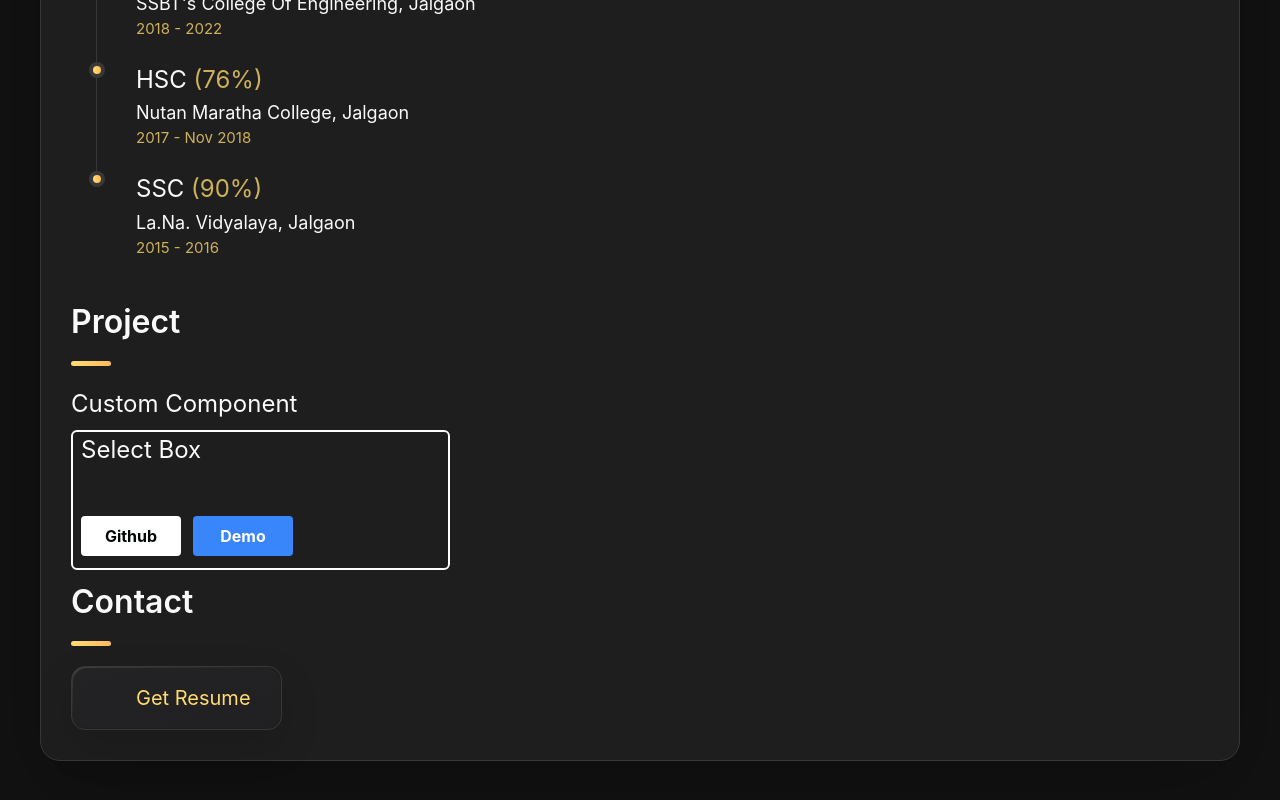
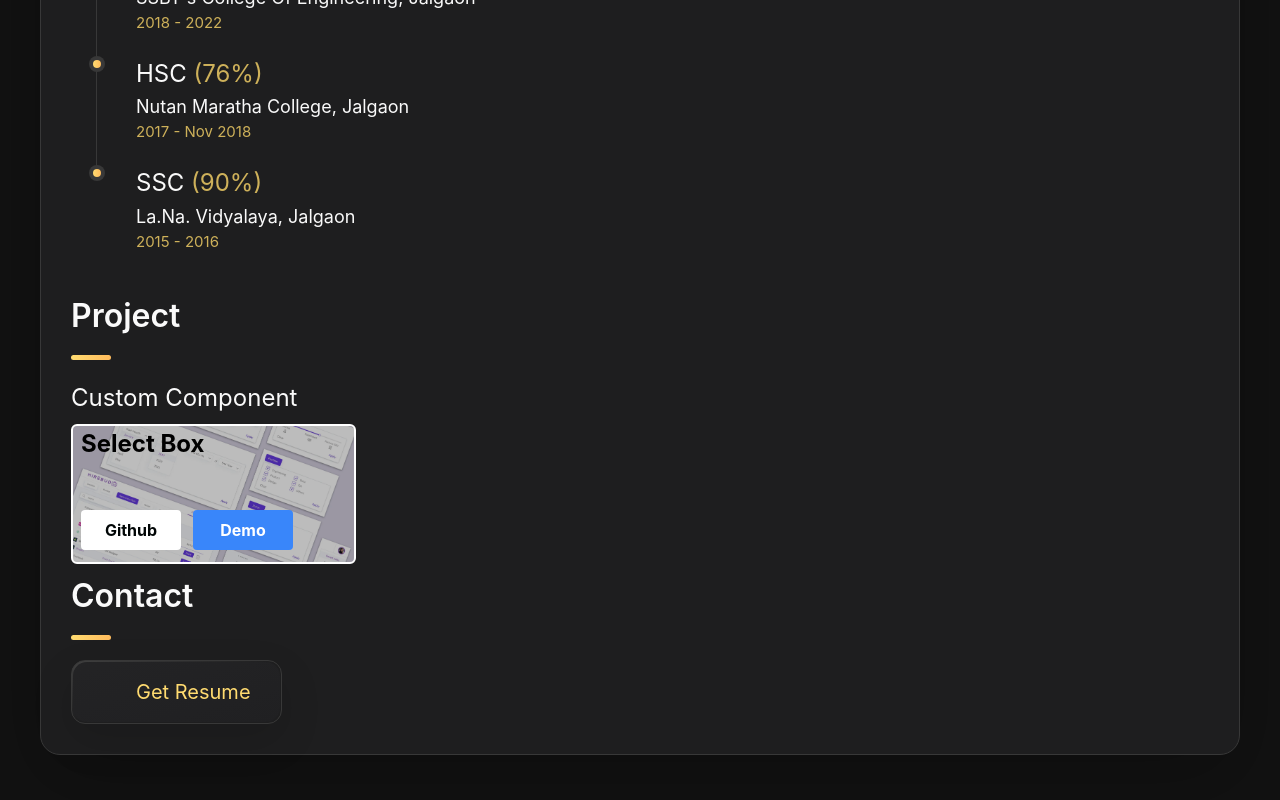
Before and after one commit to sagarVentura/portfolio, a React (Create React App) app: page / in a window 1280 px wide. Shown: the part 1848-2648 px from the top of the page. Built offline with nearby package versions, Linux system fonts and the light colour scheme; some icons are missing.

Commit message:
black patch

```diff
--- a/public/file.css
+++ b/public/file.css
@@ -2340,7 +2340,7 @@
     }
      .sidebar-header{
       display:flex;
-      flex-direction: column;
+      flex-direction: row;
       align-items: center;
     }
      .SecondContainer {
--- a/src/Layout.jsx
+++ b/src/Layout.jsx
@@ -6,9 +6,9 @@ function Layout() {
   return (
     <>
       <main >
-      {/* <Header/> */}
-      <div className="flex  SecondContainer">
-      {/* <Sidebar/> */}
+      <Header/>
+      <div className="flex  gap-2 SecondContainer">
+      <Sidebar/>
       <div className="main-content fontSize outlet">
       <Outlet />
       </div>
--- a/src/component/common/Header.jsx
+++ b/src/component/common/Header.jsx
@@ -1,8 +1,10 @@
 import { useEffect, useRef, useState } from "react";
+import { useNavigate } from "react-router-dom";
 
 function Header() {
   const [routing, setRouting] = useState("about");
   let scrollRef=useRef();
+  let navigate=useNavigate();
   const scroll=(routing)=>{
     // scrollRef.current.scrollIntoView({behavior:'auto'});
 
@@ -18,6 +20,11 @@ function Header() {
 
     }
     }
+
+
+    useEffect(()=>{
+      scroll(routing)
+    },[routing])
 
   let route = [
     {
@@ -43,8 +50,9 @@ function Header() {
                 className={`navbar-link  ${ele.route == routing && "active"}`}
                 data-nav-link
                 onClick={() => {
-                  scroll(ele.route)
+                  navigate("/");
                   setRouting(ele.route);
+
                 }}
               >
                 {ele.route}
--- a/src/component/common/Sidebar.jsx
+++ b/src/component/common/Sidebar.jsx
@@ -6,7 +6,7 @@ import { ChevronDownOutline } from "react-ionicons";
 function Sidebar() {
   const [hideDetail, setHideDetail] = useState(true);
   return (
-    <div className="sidebar">
+    <div className="sidebar sm:!hidden ">
       <div>
         <button
           className="info_more-btn"
--- a/src/screen/MainScreen.jsx
+++ b/src/screen/MainScreen.jsx
@@ -7,7 +7,7 @@ import Resume from "./Resume"
 function MainScreen() {
   return (
     <div className="flex flex-col gap-2" >
-      <Header/>
+      {/* <Header/> */}
         <About/>
         <Resume/>
         <Portfolio/>
--- a/src/screen/Portfolio.jsx
+++ b/src/screen/Portfolio.jsx
@@ -1,6 +1,7 @@
 import { useNavigate } from "react-router-dom";
 import github from "../assets/images/github.png"
 import Button from "../component/reusableComponent/Button";
+import selectboximage from "../assets/images/customComponent/selectbox.png"
 
 function Portfolio() {
   return (
@@ -34,35 +35,46 @@ function CustomComponent() {
       section: "selectbox",
       url: github, // Replace with a valid image URL
       Demo: "",
+      image:selectboximage
     },
   ];
 
   return (
-    <div className="flex gap-2 flex-wrap">
+    <div className="flex gap-2 flex-wrap" >
       {components.map((component, index) => {
         return (
           <div
             key={index}
-            className="w-1/2 sm:w-1 md:w-1 lg:w-1/3 xl:w-1/3 sm:h-[20px] md:h-[140px] border-2 border-white pl-2 rounded-md flex flex-col justify-between"
-          >
+            className="w-1/2 relative sm:w-1 md:w-1 lg:w-1/3 xl:w-1/4 sm:h-[20px] md:h-[140px] border-2 border-white  rounded-md flex flex-col justify-between "
+
+                >
             {/* Title Section */}
             <div
-              className="h3 w-full gap-3 cursor-pointer"
+              className="h3 w-full gap-3 cursor-pointer pl-2 !text-black font-bold"
               onClick={() => navigateToSection(component.section)} // Correct onClick
             >
               {component.title}
             </div>
 
             {/* Image and Heading Section */}
-            <div className="flex items-center gap-3 pb-2">
-              <div className='w-[100px] h-[40px] mb-1'>
-          <Button title={"Github"} classname={"bg-white text-[#010606] border-2 border-[#3986fa] hover:bg-[#e7f1fa]  px-2 py-0 rounded"} onClick={() => navigateToSection(component.section)} />
+            <div className="flex items-center gap-3 pb-2 pl-2">
+              <div className='w-fit sm:w-[100px] h-[40px] mb-1'>
+          <Button title={"Github"} classname={"bg-white text-[#010606] border-2 border-[#3986fa]  sm:px-2 px-1 hover:bg-[#e7f1fa]   py-0 rounded"} onClick={() => navigateToSection(component.section)} />
         </div>
-        <div className='w-[100px] h-[40px] mb-1'>
-          <Button title={"Demo"} classname={"  bg-[#3986fa] hover:bg-[#136ffb] text-white px-2 py-0 rounded"} onClick={()=>{navigate(`/portfolio/custom/${component.section}`)}} />
+        <div className='w-fit sm:w-[100px] h-[40px] mb-1'>
+          <Button title={"Demo"} classname={"  bg-[#3986fa] hover:bg-[#136ffb] text-white sm:px-2 px-1 rounded"} onClick={()=>{navigate(`/portfolio/custom/${component.section}`)}} />
         </div>
 
             </div>
+
+            <div className="w-full h-full absolute z-[-1]  opacity-70"
+            style={{
+              backgroundImage: `url(${component.image})`,
+                backgroundSize: "cover",
+              backgroundPosition: "center",
+
+
+            }}></div>
           </div>
         );
       })}
--- a/src/ui.css
+++ b/src/ui.css
@@ -2344,11 +2344,11 @@
     }
      .sidebar-header{
       display:flex;
-      flex-direction: column;
+      flex-direction: row;
       align-items: center;
     }
      .SecondContainer {
-      flex-direction: column;
+      flex-direction: row;
     }
 
     nav{
```
Also changed, not shown: src/assets/images/customComponent/selectbox.png (added).
